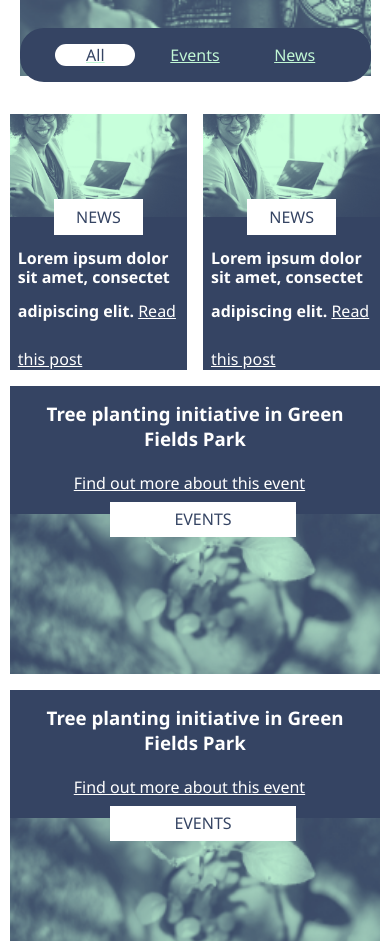
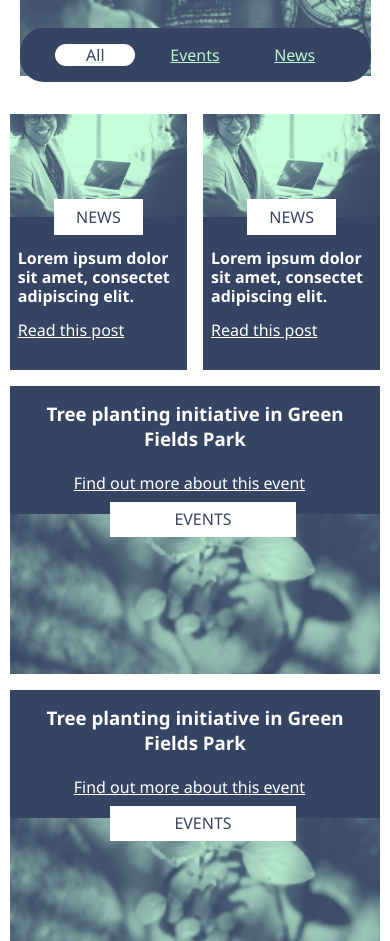
Before and after one commit to SelloFotoyi/npo, a plain HTML site: page dist/news-events.html in a window 390 px wide. Shown: the part 1188-2129 px from the top of the page. Drawn offline with Linux system fonts and the light colour scheme; a web font is replaced by a local one.

Commit message:
responsiveness for mobile-412px

```diff
--- a/dist/news-events.html
+++ b/dist/news-events.html
@@ -79,7 +79,7 @@
                 <img src="./img/meeting.png" alt="news-img">
                 <p>
                     Lorem ipsum dolor sit amet,
-                    consectet adipiscing elit.
+                    consectet adipiscing elit.<br>
                     <a href="#">Read this post</a>
                </p>
 
@@ -91,7 +91,7 @@
                 <img src="./img/meeting.png" alt="news-img">
                 <p>
                     Lorem ipsum dolor sit amet,
-                    consectet adipiscing elit.
+                    consectet adipiscing elit.<br>
                     <a href="#">Read this post</a>
                </p>
 
@@ -123,7 +123,7 @@
                 <img src="./img/meeting.png" alt="news-img">
                 <p>
                     Lorem ipsum dolor sit amet,
-                    consectet adipiscing elit.
+                    consectet adipiscing elit.<br>
                     <a href="#">Read this post</a>
                 </p>
 
@@ -135,7 +135,7 @@
                 <img src="./img/meeting.png" alt="news-img">
                 <p>
                     Lorem ipsum dolor sit amet,
-                    consectet adipiscing elit.
+                    consectet adipiscing elit.<br>
                     <a href="#">Read this post</a>
                 </p>
 
@@ -147,7 +147,7 @@
                 <img src="./img/meeting.png" alt="news-img">
                 <p>
                     Lorem ipsum dolor sit amet,
-                    consectet adipiscing elit.
+                    consectet adipiscing elit.<br>
                     <a href="#">Read this post</a>
                 </p>
 
@@ -159,7 +159,7 @@
                 <img src="./img/meeting.png" alt="news-img">
                 <p>
                     Lorem ipsum dolor sit amet,
-                    consectet adipiscing elit.
+                    consectet adipiscing elit.<br>
                     <a href="#">Read this post</a>
                 </p>
 
--- a/scss/_home.scss
+++ b/scss/_home.scss
@@ -462,13 +462,12 @@ html {
     width: 100%;
     text-align: center;
     @include flood_font;
-    padding: 1.5rem 0;
+    padding: 1.5rem 1rem;
     text-transform: uppercase;
     margin: 1rem auto;
     color: $theme_white;
-    width: 100%;
     text-align: center;
-    font-size: 1.8rem;
+    font-size: 2.5rem;
   }
   #{&}__flex {
     width: 100%;
--- a/scss/responsive/_main_res.scss
+++ b/scss/responsive/_main_res.scss
@@ -1 +1 @@
-@import "./mobile-m";
+@import "./mobile-m", "./mobile-l";
--- /dev/null
+++ b/scss/responsive/_mobile-l.scss
@@ -0,0 +1,125 @@
+@include media-mobile-l {
+  .banner {
+    height: 37rem;
+    #{&}__title {
+      padding-right: 10.5rem;
+      left: 1rem;
+    }
+  }
+  .banner-content {
+    height: 95%;
+    #{&}__info {
+      font-size: 1.4rem;
+      height: 70%;
+    }
+    #{&}__link {
+      margin-left: 12.5%;
+    }
+  }
+
+  .do-module {
+    #{&}__div {
+      &__img {
+        img {
+          width: 25rem;
+          height: 12rem;
+        }
+      }
+    }
+  }
+  .events {
+    height: 100rem;
+    #{&}__flex {
+      height: 43rem;
+    }
+    #{&}__title {
+      padding: 1.5rem 2.5rem;
+    }
+  }
+
+  .about-banner {
+    #{&}__title {
+      padding-right: 7rem;
+    }
+  }
+  .about-banner-content {
+    #{&}__info {
+      margin-top: 1rem;
+      font-size: 1.2rem;
+    }
+  }
+  .mission {
+    height: 57.5rem;
+  }
+  .team {
+    #{&}__info {
+      padding: 0 1rem;
+    }
+    #{&}__info_p {
+      padding: 0 3rem;
+    }
+    #{&}-grid {
+      &__item {
+        height: 16rem;
+      }
+    }
+  }
+  .heading {
+    height: 52.5rem;
+    #{&}__header {
+      height: 0rem;
+    }
+  }
+  .header__blog {
+    #{&}__img {
+      height: 35%;
+    }
+  }
+
+  .news-grid {
+    #{&}__news {
+      height: 18rem;
+      &__flex {
+        height: 18rem;
+        p {
+          a {
+            margin-top: 1rem;
+          }
+        }
+      }
+    }
+    #{&}__events {
+      &__flex {
+        div {
+          h3 {
+            padding: 0 1.5rem;
+          }
+          a {
+            margin-left: 15%;
+          }
+        }
+      }
+    }
+  }
+  .donation-container {
+    .donation {
+      &-check {
+        &__proceed {
+          margin-left: 7rem;
+        }
+      }
+    }
+  }
+  .form-main {
+    height: 80rem;
+  }
+  .form-container__form {
+    .pay-btn {
+      margin-left: 5rem;
+    }
+  }
+
+  .thanks-confirm {
+    height: 16rem;
+  }
+}
```
Also changed, not shown: dist/css/main.css, 1 other file.
